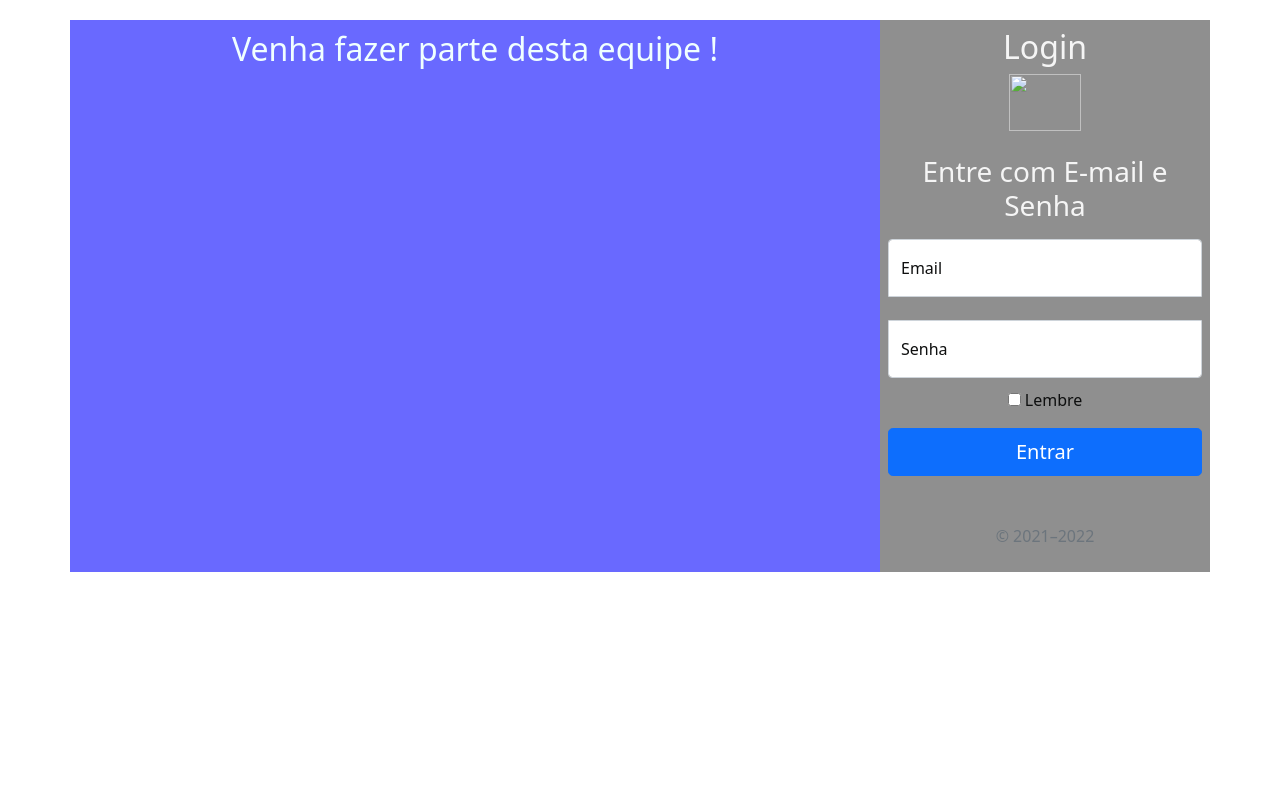
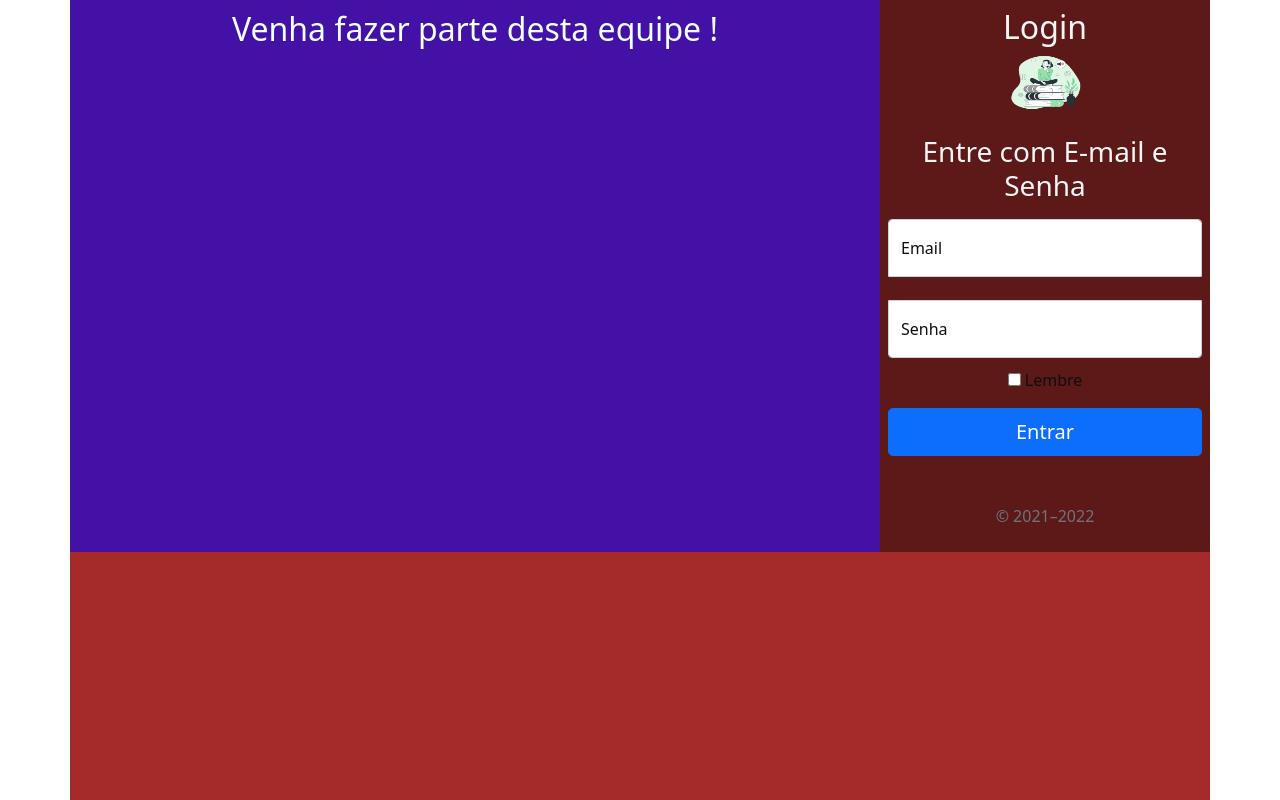
Before and after one commit to marcoscclanzoni/estudo_boostrap, a plain HTML site: page index.html in a window 1280 px wide. Drawn offline with nearby package versions, Linux system fonts and the light colour scheme.

Commit message:
add imagagem

```diff
--- a/index.html
+++ b/index.html
@@ -15,19 +15,21 @@
 </head>
 
 <body>
+
     <script src="https://cdn.jsdelivr.net/npm/bootstrap@5.1.3/dist/js/bootstrap.bundle.min.js"
         integrity="sha384-ka7Sk0Gln4gmtz2MlQnikT1wXgYsOg+OMhuP+IlRH9sENBO0LRn5q+8nbTov4+1p"
         crossorigin="anonymous"></script>
 <!--Verificar linhas abaixo -->
         <div class="container">
+
             <div class="row">
-              <div class="col" id="coluna1">
+              <div class="col" id="coluna1" >
                <h2>Venha fazer parte desta equipe !</h2>
               </div>
               <div class="col" id="coluna2">
                 <h2>Login</h2>
                 <form>
-                  <img class="mb-4" src="../assets/brand/bootstrap-logo.svg" alt="" width="72" height="57">
+                  <img class="mb-4" src="Audiobook-bro.png" alt="" width="72" height="57">
                   <h1 class="h3 mb-3 fw-normal">Entre com E-mail e Senha</h1>
 
                   <div class="form-floating">
--- a/style.css
+++ b/style.css
@@ -1,10 +1,12 @@
-*{
-    margin: 0;
 
-}
+
 .container{
 
-    padding: 20px;
+   background: brown;
+   height: 100vh;
+
+
+
 
 }
 
```
Also changed, not shown: Audiobook-bro.png (added).
